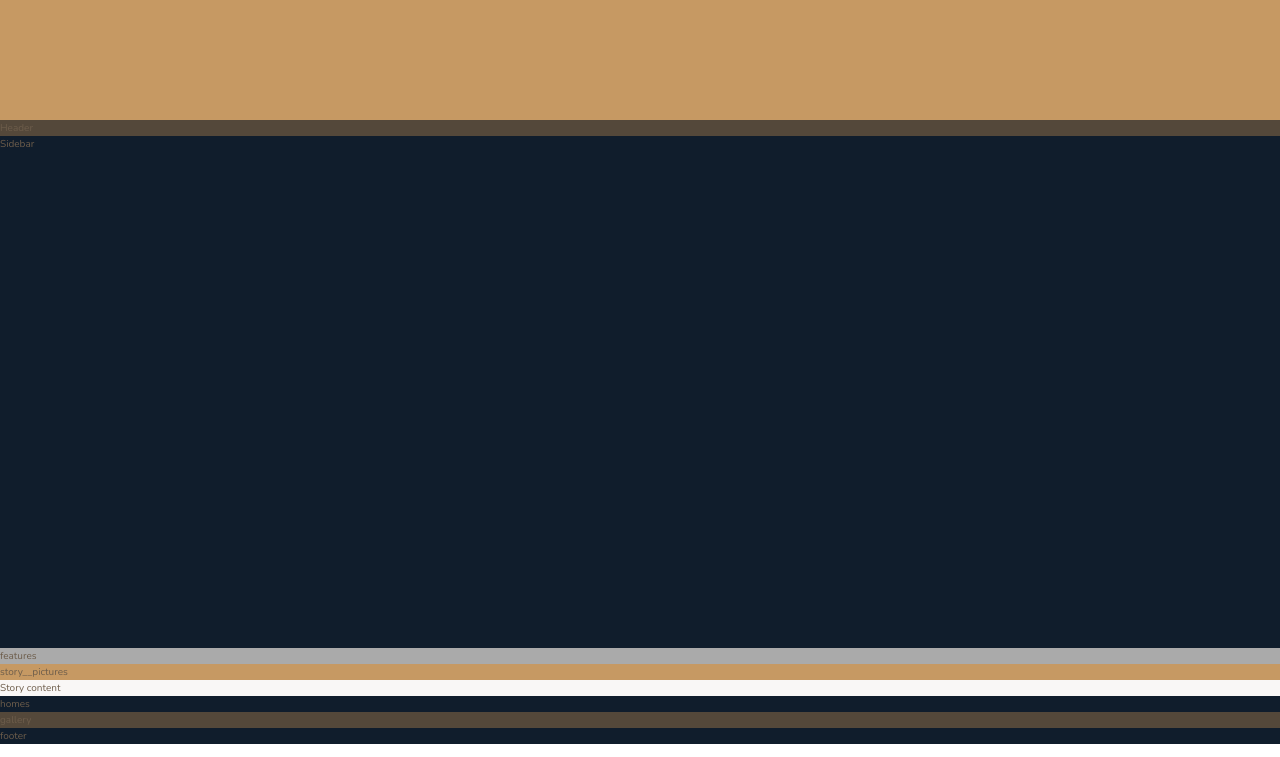
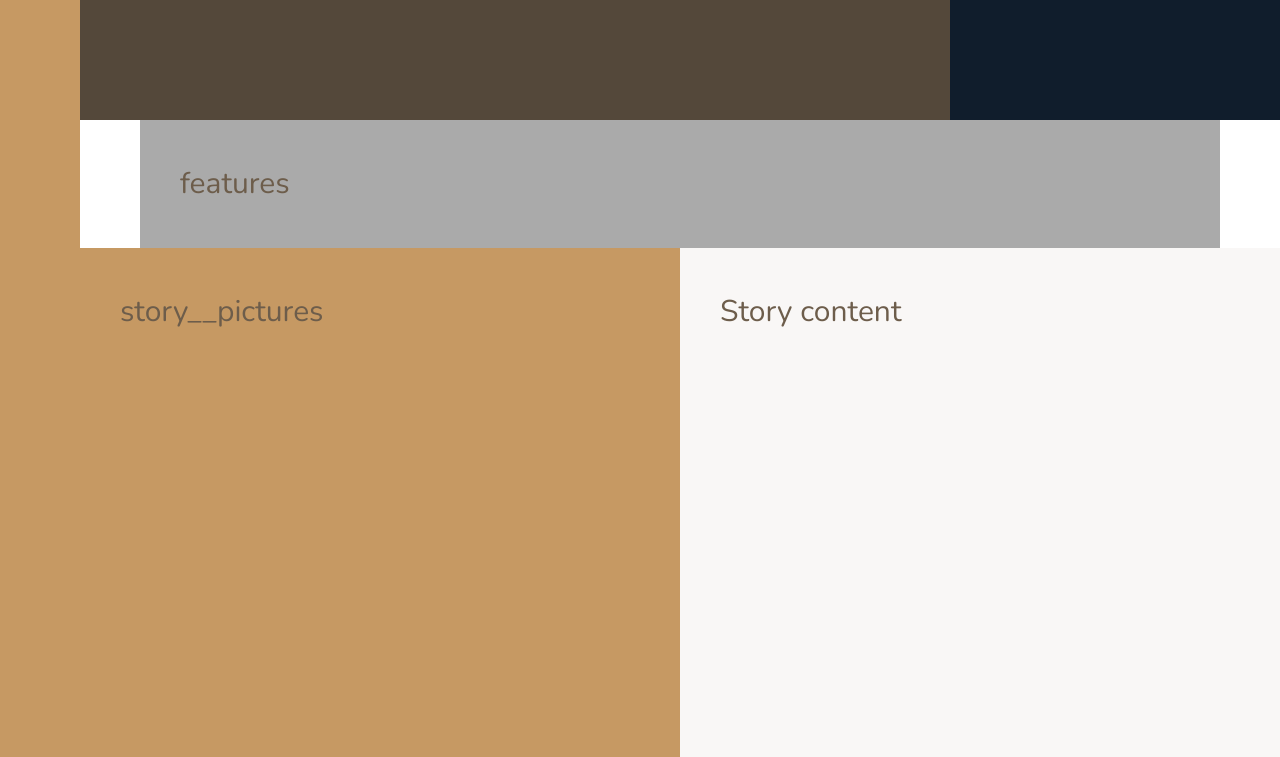
Before and after one commit to lejonu/nexter, a website: page index.html in a window 1280 px wide. Shown: the part 520-1277 px from the top of the page. Drawn offline with nearby package versions, Linux system fonts and the light colour scheme.

Commit message:
Building the Overall Layout - Part 2

```diff
--- a/index.html
+++ b/index.html
@@ -19,7 +19,7 @@
 
     <header class="header">Header</header>
 
-    <div class="realtors">Sidebar</div>
+    <div class="realtors">realtors</div>
 
     <section class="features">features</section>
 
--- a/sass/_base.scss
+++ b/sass/_base.scss
@@ -37,4 +37,15 @@ body {
 .container {
   display: grid;
   grid-template-rows: 80vh min-content 40vw repeat(3, min-content);
+  grid-template-columns:
+    [sidebar-start] 8rem [sidebar-end full-start] minmax(6rem, 1fr)
+    [center-start] repeat(8, [col-start] minmax(min-content, 14rem) [col-end])
+    [center-end]
+    minmax(6rem, 1fr)
+    [full-end];
+
+  & > * {
+    padding: 4rem;
+    font-size: 3rem;
+  }
 }
--- a/sass/_features.scss
+++ b/sass/_features.scss
@@ -1,3 +1,4 @@
 .features {
   background-color: $color-grey-light-2;
+  grid-column: center-start / center-end;
 }
--- a/sass/_footer.scss
+++ b/sass/_footer.scss
@@ -1,3 +1,4 @@
 .footer {
   background-color: $color-secondary;
+  grid-column: full-start / full-end;
 }
--- a/sass/_gallery.scss
+++ b/sass/_gallery.scss
@@ -1,3 +1,4 @@
 .gallery {
   background-color: $color-grey-dark-1;
+  grid-column: full-start / full-end;
 }
--- a/sass/_header.scss
+++ b/sass/_header.scss
@@ -1,3 +1,4 @@
 .header {
   background-color: $color-grey-dark-1;
+  grid-column: full-start / col-end 6;
 }
--- a/sass/_homes.scss
+++ b/sass/_homes.scss
@@ -1,3 +1,4 @@
 .homes {
   background-color: $color-secondary;
+  grid-column: center-start / center-end;
 }
--- a/sass/_realtors.scss
+++ b/sass/_realtors.scss
@@ -1,3 +1,4 @@
 .realtors {
   background-color: $color-secondary;
+  grid-column: col-start 7 / full-end;
 }
--- a/sass/_sidebar.scss
+++ b/sass/_sidebar.scss
@@ -1,3 +1,5 @@
 .sidebar {
   background-color: $color-primary;
+  grid-column: sidebar-start / sidebar-end;
+  grid-row: 1 / -1;
 }
--- a/sass/_story.scss
+++ b/sass/_story.scss
@@ -1,9 +1,11 @@
 .story {
   &__pictures {
     background-color: $color-primary;
+    grid-column: full-start / col-end 4;
   }
 
   &__content {
     background-color: $color-grey-light-1;
+    grid-column: col-start 5 / full-end;
   }
 }
```
Also changed, not shown: css/style.css.
